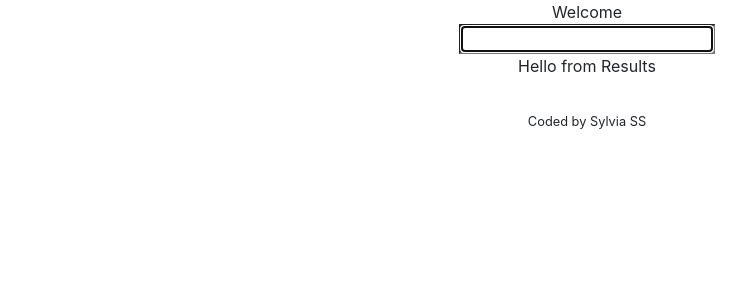
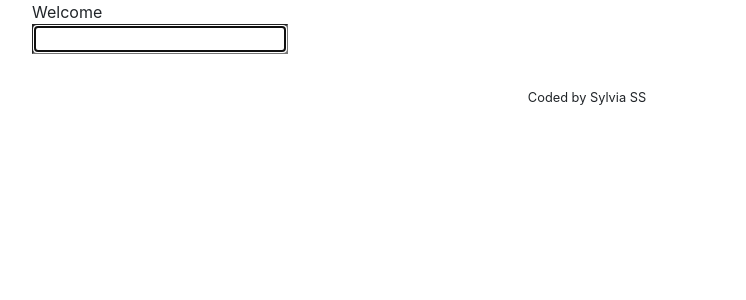
Before and after one commit to sylviass-io/dictionary1, a React (Create React App) app: page / in a window 1280 px wide. Shown: the top 300 px of the page, without its empty margins (53-799 px from the left). Built offline with nearby package versions, Linux system fonts and the light colour scheme.

Commit message:
Added new components to the dictionary

```diff
--- a/src/App.css
+++ b/src/App.css
@@ -1,5 +1,5 @@
 .App {
-  text-align: center;
+  text-align: left;
 }
 
 .App-logo {
--- a/src/Dictionary.js
+++ b/src/Dictionary.js
@@ -5,7 +5,7 @@ import Results from "./Results";
 
 export default function Dictionary() {
   let [keyword, setKeyword] = useState("");
-  let [results, setResults] = useState("");
+  let [results, setResults] = useState(null);
 
   function handleResponse(response) {
     setResults(response.data[0]);
--- /dev/null
+++ b/src/Meaning.js
@@ -0,0 +1,18 @@
+import React from "react";
+
+export default function Meaning(props) {
+  return (
+    <div className="Meaning">
+      <h3>{props.meaning.partOfSpeech}</h3>
+      {props.meaning.definitions.map((definition, index) => (
+        <div key={index}>
+          <p>
+            {definition.definition}
+            <br />
+            <em>{definition.example}</em>
+          </p>
+        </div>
+      ))}
+    </div>
+  );
+}
--- a/src/Results.js
+++ b/src/Results.js
@@ -1,5 +1,19 @@
 import React from "react";
+import Meaning from "./Meaning";
 
-export default function Results() {
-  return <div className="Results">Hello from Results</div>;
+export default function Results(props) {
+  if (props.results) {
+    return (
+      <div className="Results">
+        <h2>{props.results.word}</h2>
+        {props.results.meanings.map((meaning, index) => (
+          <div key={index}>
+            <Meaning meaning={meaning} />
+          </div>
+        ))}
+      </div>
+    );
+  } else {
+    return null;
+  }
 }
```
